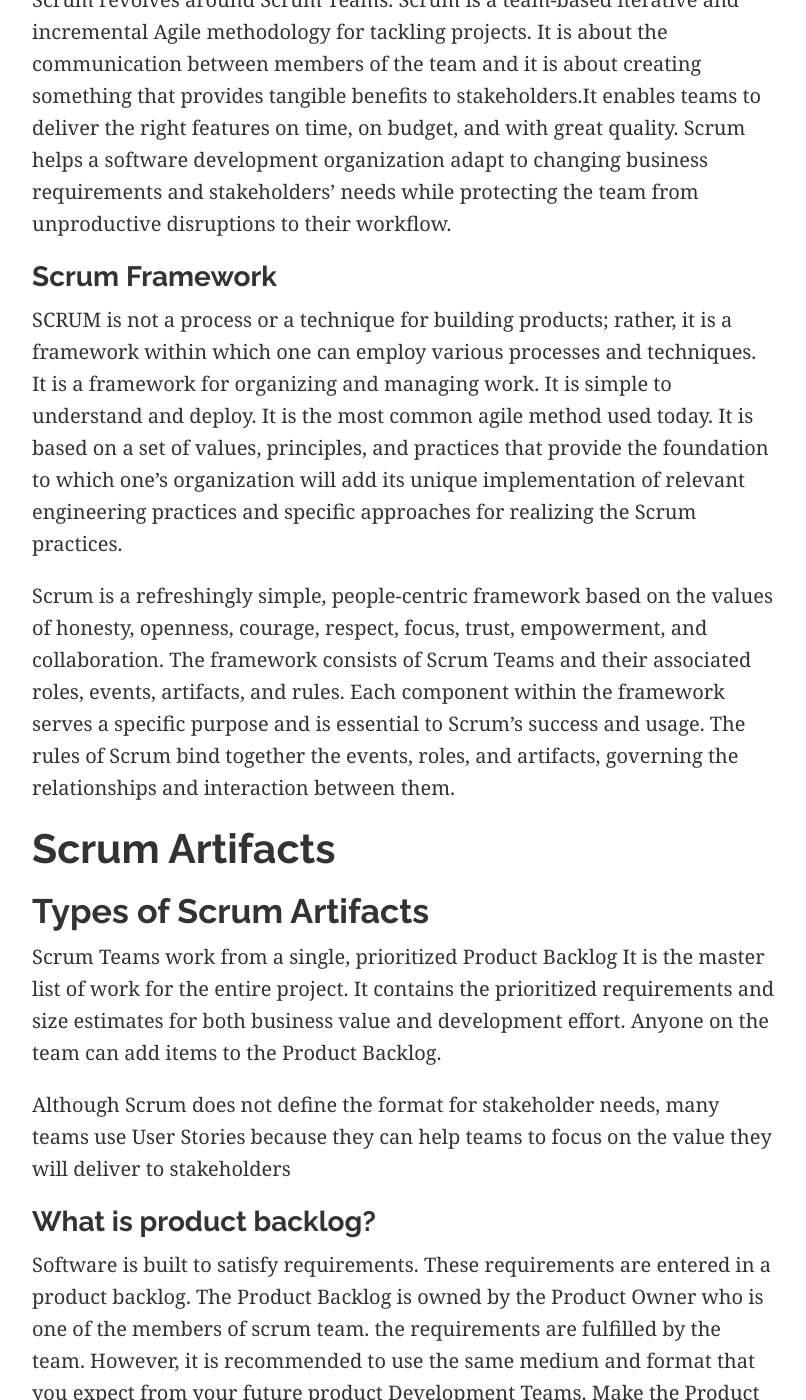
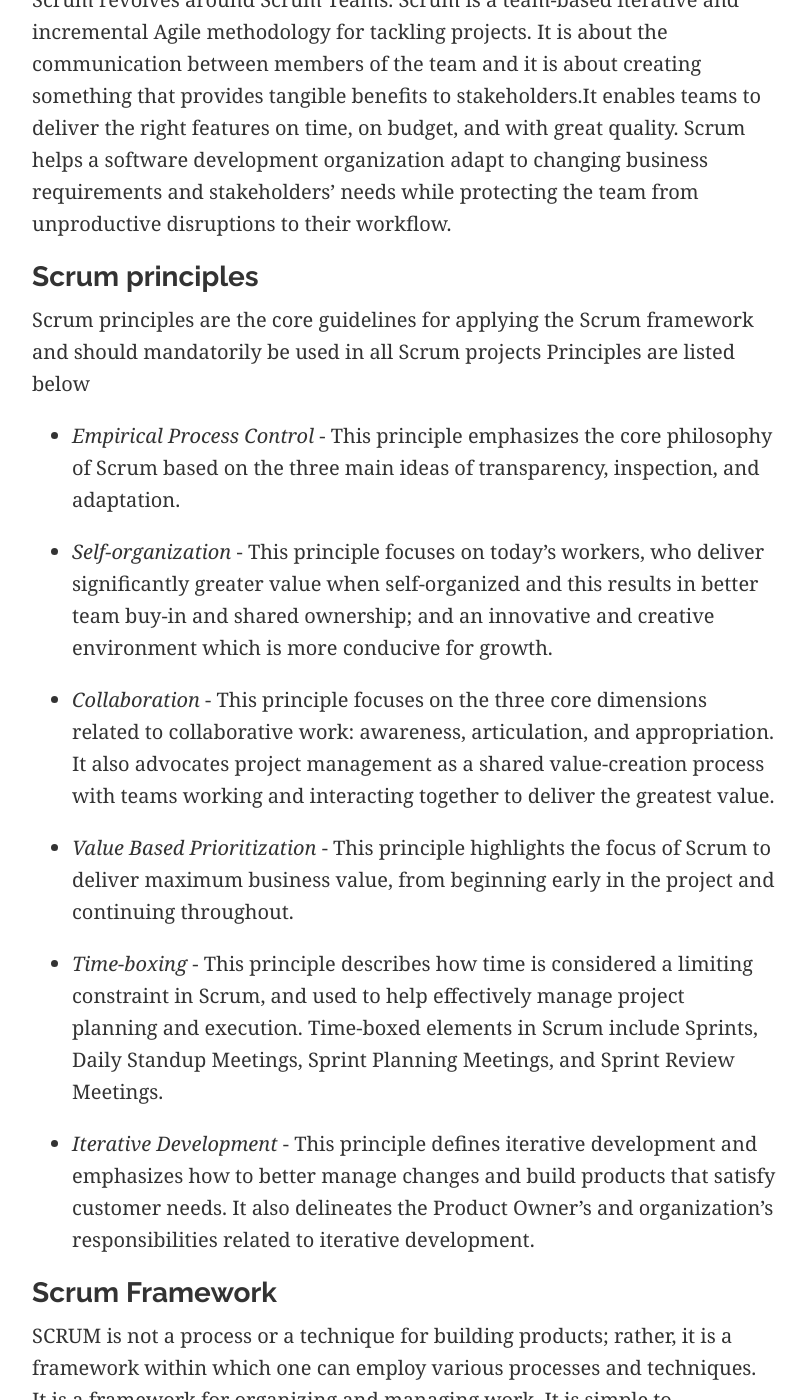
Before and after one commit to profbmuthu/CCrime, a Jekyll site: the page built from _posts/2017-1-4-Scrum.md, in a window 1280 px wide and 1400 px high, scrolled down 888 px. Shown: the whole window, without its empty margins (43-849 px from the left). Built offline with Jekyll 4.4.1, drawn with Linux system fonts in a browser that asks for light colours; comment, search, counter and statistics services are not loaded.

Commit message:
Update 2017-1-4-Scrum.md

```diff
--- a/_posts/2017-1-4-Scrum.md
+++ b/_posts/2017-1-4-Scrum.md
@@ -15,6 +15,23 @@ Scrum is not an acronym. It is a term borrowed from the sport of rugby, where it
 Scrum originally was conceived for software development projects. In general, it is more important to know the business needs of the software or hardware than to have complicated technical documentation of the product. The scrum approach focuses on the business needs of projects when developing products and services. It is more important to get the user story and how the product will be used in the context of the customer.
 
 Scrum revolves around Scrum Teams. Scrum is a team-based iterative and incremental Agile methodology for tackling projects. It is about the communication between members of the team and it is about creating something that provides tangible benefits to stakeholders.It enables teams to deliver the right features on time, on budget, and with great quality. Scrum helps a software development organization adapt to changing business requirements and stakeholders’ needs while protecting the team from unproductive disruptions to their workflow.
+
+### Scrum principles
+
+Scrum principles are the core guidelines for applying the Scrum framework and should mandatorily be used in all Scrum projects
+Principles are listed below
+
+- *Empirical Process Control* - This principle emphasizes the core philosophy of Scrum based on the three main ideas of transparency, inspection, and adaptation.
+
+- *Self-organization* - This principle focuses on today's workers, who deliver significantly greater value when self-organized and this results in better team buy-in and shared ownership; and an innovative and creative environment which is more conducive for growth.
+
+- *Collaboration* - This principle focuses on the three core dimensions related to collaborative work: awareness, articulation, and appropriation. It also advocates project management as a shared value-creation process with teams working and interacting together to deliver the greatest value.
+
+- *Value Based Prioritization* - This principle highlights the focus of Scrum to deliver maximum business value, from beginning early in the project and continuing throughout.
+
+- *Time-boxing* - This principle describes how time is considered a limiting constraint in Scrum, and used to help effectively manage project planning and execution. Time-boxed elements in Scrum include Sprints, Daily Standup Meetings, Sprint Planning Meetings, and Sprint Review Meetings.
+
+- *Iterative Development* - This principle defines iterative development and emphasizes how to better manage changes and build products that satisfy customer needs. It also delineates the Product Owner's and organization's responsibilities related to iterative development.
 
 ### Scrum Framework
 
```
